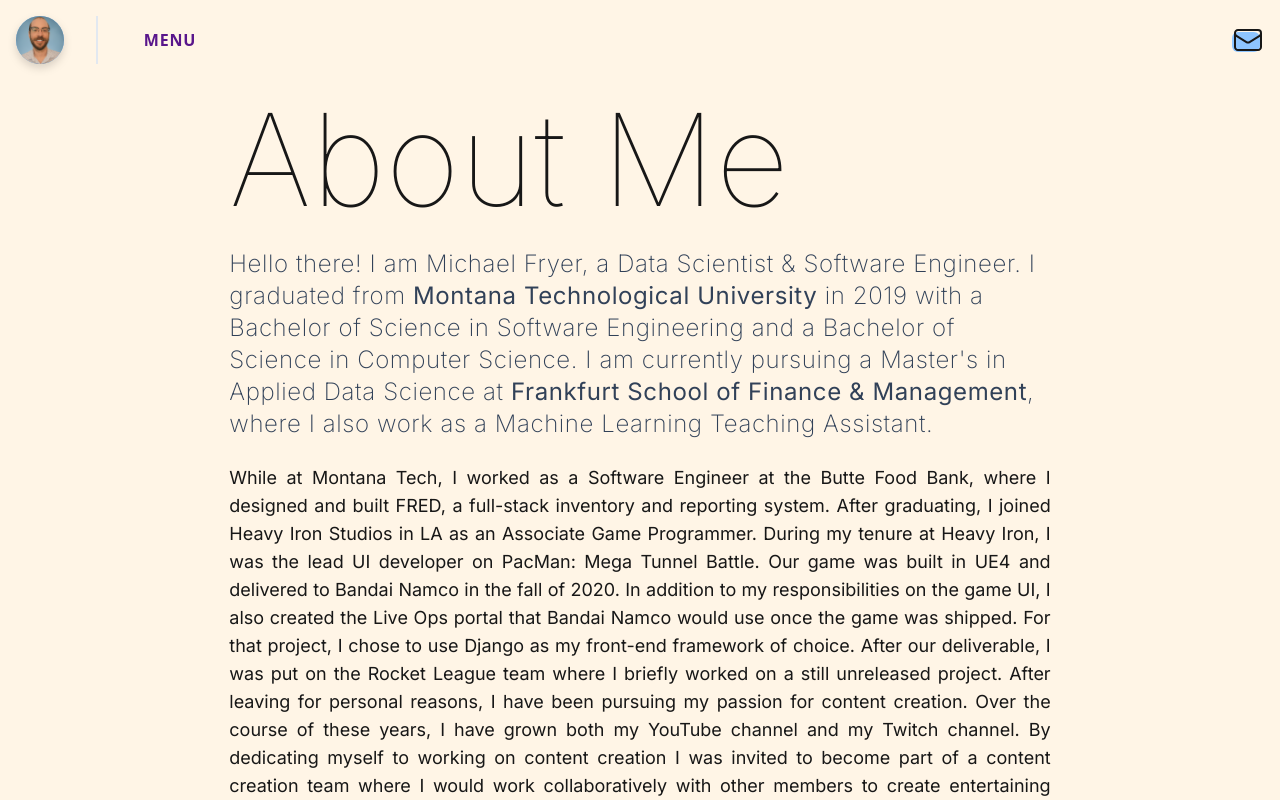
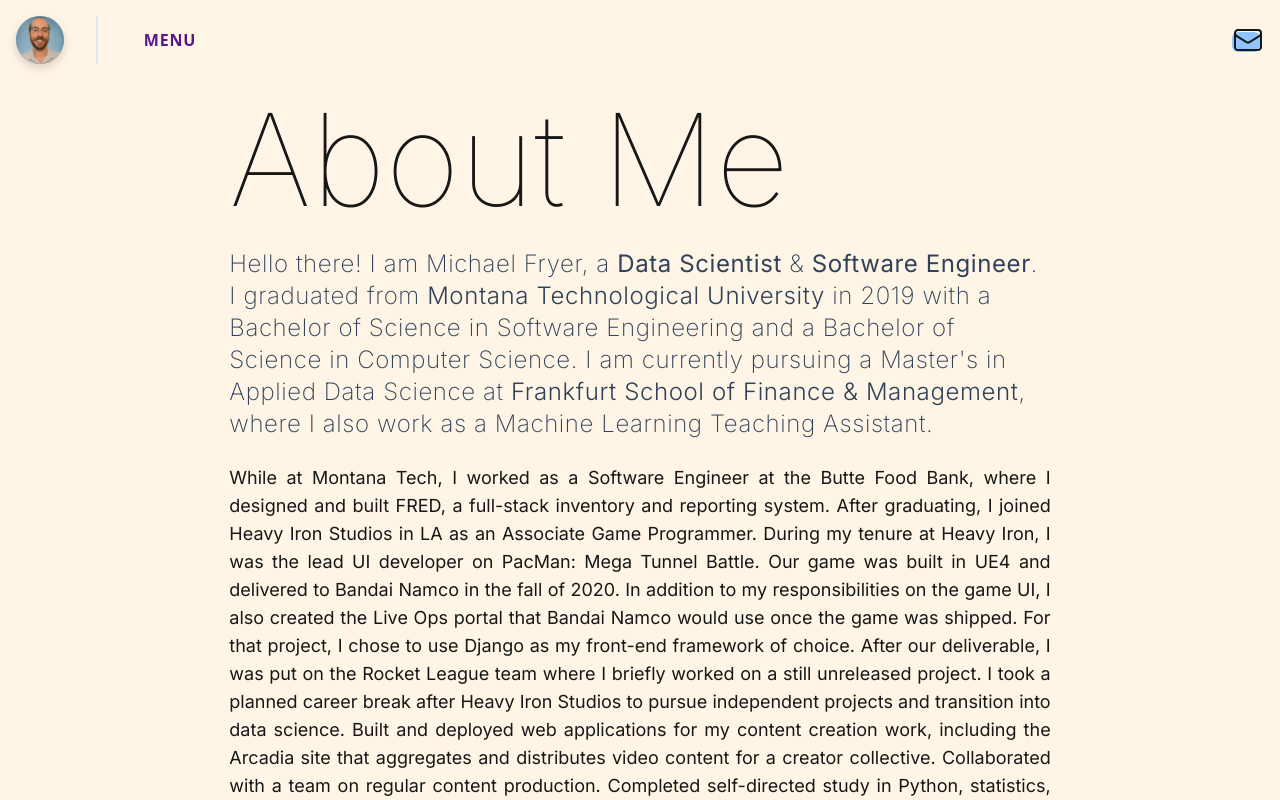
Before and after one commit to HumbleHominid/mfryer-nextjs, a Next.js app: page /about in a window 1280 px wide. Shown: the top 800 px of the page. Built offline with nearby package versions, Linux system fonts and the light colour scheme.

Commit message:
changes to about me from linked in

```diff
--- a/app/about/page.tsx
+++ b/app/about/page.tsx
@@ -18,13 +18,14 @@ export default function Page() {
       <h1 className="text-9xl font-thin">About Me</h1>
       {/* Lead Paragraph */}
       <p className="text-2xl font-extralight leading-8 tracking-wide text-slate-700">
-        Hello there! I am Michael Fryer, a Data Scientist &amp; Software
-        Engineer. I graduated from{" "}
+        Hello there! I am Michael Fryer, a{" "}
+        <span className="font-normal">Data Scientist</span> &amp;{" "}
+        <span className="font-normal">Software Engineer</span>. I graduated from{" "}
         <Link
           target="_blank"
           rel="noopener noreferrer"
           href="https://www.mtech.edu"
-          className="font-normal"
+          className="font-light"
         >
           Montana Technological University
         </Link>{" "}
@@ -35,7 +36,7 @@ export default function Page() {
           target="_blank"
           rel="noopener noreferrer"
           href="https://www.frankfurt-school.de/en/home"
-          className="font-normal"
+          className="font-light"
         >
           Frankfurt School of Finance &amp; Management
         </Link>
@@ -53,19 +54,14 @@ export default function Page() {
         Bandai Namco would use once the game was shipped. For that project, I
         chose to use Django as my front-end framework of choice. After our
         deliverable, I was put on the Rocket League team where I briefly worked
-        on a still unreleased project. After leaving for personal reasons, I
-        have been pursuing my passion for content creation. Over the course of
-        these years, I have grown both my YouTube channel and my Twitch channel.
-        By dedicating myself to working on content creation I was invited to
-        become part of a content creation team where I would work
-        collaboratively with other members to create entertaining content. This
-        journey has let me develop many skills I wouldn&apos;t have otherwise.
-        This includes video editing, image editing, project management, and
-        leadership. Since starting my Master&apos;s at Frankfurt School in 2025,
-        I have also been working as a Machine Learning Teaching Assistant,
-        designing exercises for a bachelor-level course covering supervised
-        learning, neural networks, and model evaluation, and supporting students
-        with Python-based ML implementations.
+        on a still unreleased project. I took a planned career break after Heavy
+        Iron Studios to pursue independent projects and transition into data
+        science. Built and deployed web applications for my content creation
+        work, including the Arcadia site that aggregates and distributes video
+        content for a creator collective. Collaborated with a team on regular
+        content production. Completed self-directed study in Python, statistics,
+        and machine learning, leading to my acceptance to the M.Sc. in Applied
+        Data Science at Frankfurt School of Finance &amp; Management.
       </p>
       {/* Education Paragraph */}
       <div>
@@ -100,9 +96,7 @@ export default function Page() {
       </div>
       {/* YouTube Paragraph */}
       <div>
-        <div
-          className="mb-4 w-full md:float-right md:mb-2 md:ml-4 md:w-1/2"
-        >
+        <div className="mb-4 w-full md:float-right md:mb-2 md:ml-4 md:w-1/2">
           <ArcadiaVideo width={1280 / 3} height={720 / 3} />
         </div>
         <p className="sm:text-justify">
```
